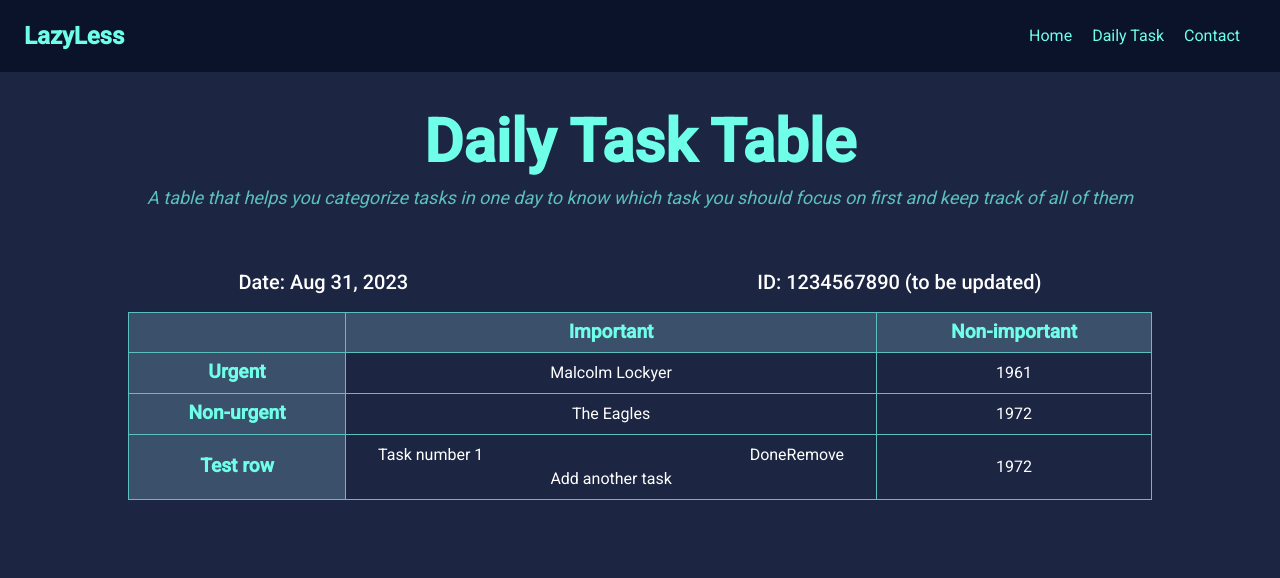
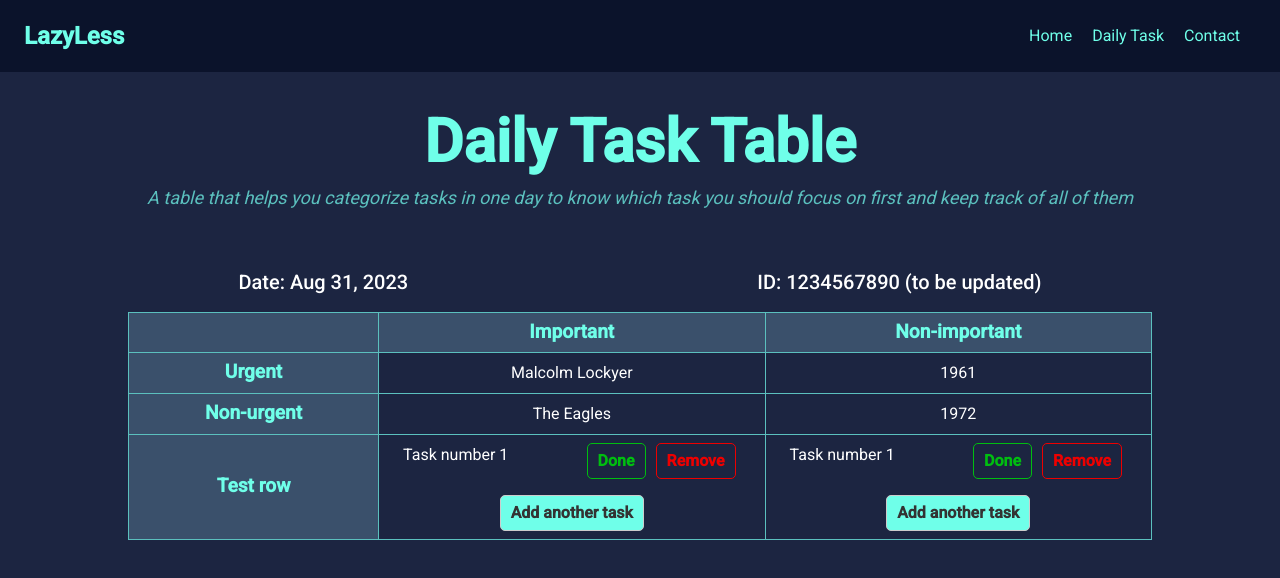
Before and after one commit to LinhNguyenLe2109/Lazyless, an Angular app: page /dailyTask in a window 1280 px wide. Shown: the top 578 px of the page. Built offline with nearby package versions, Linux system fonts and the light colour scheme.

Commit message:
working on cellData

```diff
--- a/src/app/app.module.ts
+++ b/src/app/app.module.ts
@@ -7,7 +7,7 @@ import { NavBarComponent } from './nav-bar/nav-bar.component';
 import { BrowserAnimationsModule } from '@angular/platform-browser/animations';
 import { HomeComponent } from './home/home.component';
 import { DailyTaskComponent } from './daily-task/daily-task.component';
-import { ContentCellComponent } from './content-cell/content-cell.component'
+import { ContentCellComponent } from './content-cell/content-cell.component';
 
 @NgModule({
   declarations: [
--- a/src/app/content-cell/content-cell.component.css
+++ b/src/app/content-cell/content-cell.component.css
@@ -0,0 +1,40 @@
+button{
+    margin: 0 5px;
+    padding: 5px 10px;
+    border: 1px solid #ccc;
+    border-radius: 5px;
+    background-color: var(--majorText);
+    cursor: pointer;
+    outline: none;
+    font-size: 1rem;
+    font-weight: 600;
+    color: #333;
+    transition: all 0.3s ease-in-out;
+}
+
+button:hover{
+    background-color: var(--secondary);
+    color: #fff;
+}
+
+#doneButton{
+    background-color: transparent;
+    color: #00be10;
+    border: 1px solid #00be10;
+}
+
+#doneButton:hover{
+    background-color: #00be10;
+    color: #fff;
+}
+
+#removeButton{
+    background-color: transparent;
+    color: #ee0000;
+    border: 1px solid #ee0000;
+}
+
+#removeButton:hover{
+    background-color: #ee0000;
+    color: #fff;
+}
--- a/src/app/content-cell/content-cell.component.html
+++ b/src/app/content-cell/content-cell.component.html
@@ -1,9 +1,9 @@
-<div>
-    <div id="content" class="flex justify-between mx-6">
+<div id="container">
+    <div id="content" class="flex justify-between mx-4 mb-4">
         <p>Task number 1</p>
         <div id="optionList" class="flex">
-            <button>Done</button>
-            <button>Remove</button>
+            <button id="doneButton">Done</button>
+            <button id="removeButton">Remove</button>
         </div>
     </div>
     <button>Add another task</button>
--- a/src/app/daily-task/daily-task.component.css
+++ b/src/app/daily-task/daily-task.component.css
@@ -31,4 +31,6 @@ th, td {
     border: 1px solid var(--secondary); /* Add a 1px solid black border to each cell */
     padding: 8px; /* Add some padding for spacing within cells */
     text-align: center; /* Center-align text in cells */
+    /* idk how it works, but it works */
+    max-width: 2px; /* Add a maximum width for cells */
 }
--- a/src/app/daily-task/daily-task.component.html
+++ b/src/app/daily-task/daily-task.component.html
@@ -10,7 +10,7 @@
             <p>ID: {{sessionId}}</p>
         </div>
         <div id="tableSection" class="flex justify-center">
-            <table class="table-auto">
+            <table>
                 <thead>
                     <tr>
                         <th class="rowHead"></th>
@@ -32,7 +32,7 @@
                     <tr>
                         <td scope="row" class="colHead">Test row</td>
                         <td><app-content-cell></app-content-cell></td>
-                        <td>1972</td>
+                        <td><app-content-cell></app-content-cell></td>
                     </tr>
                 </tbody>
             </table>
```
